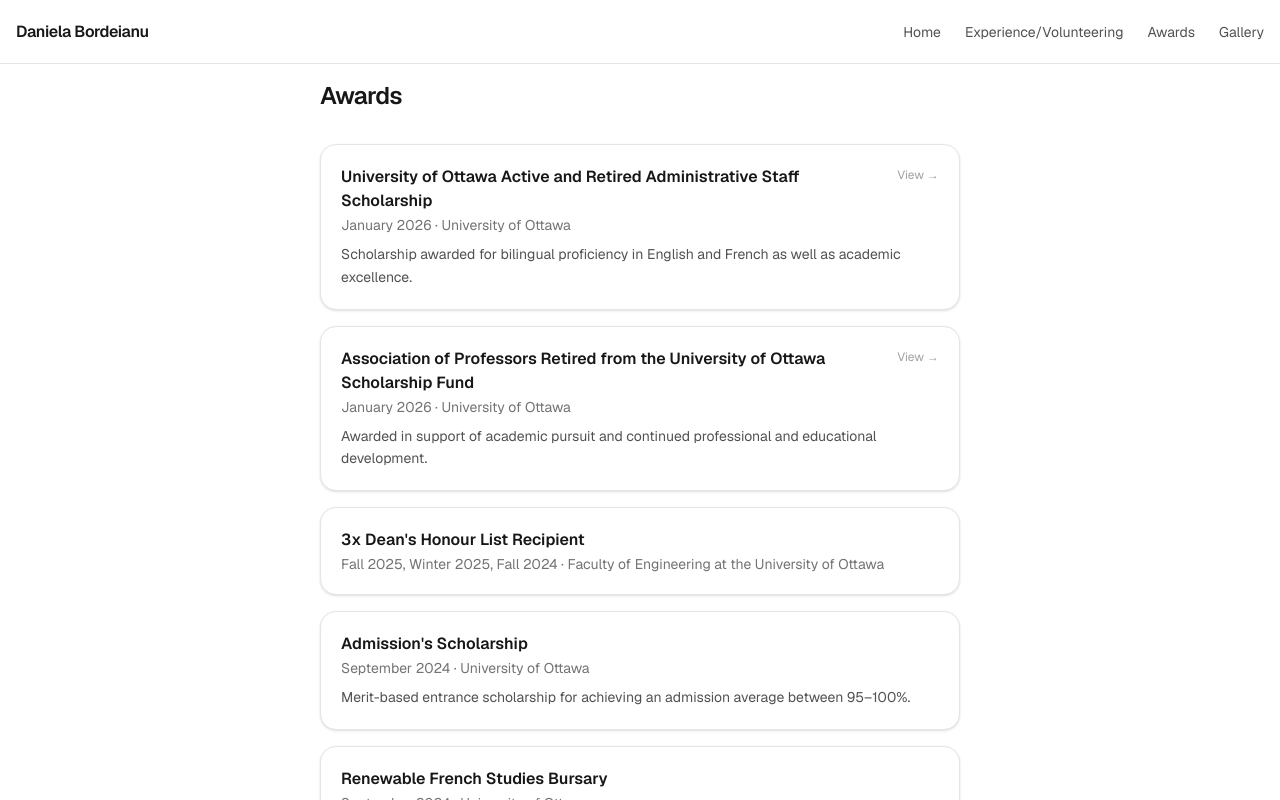
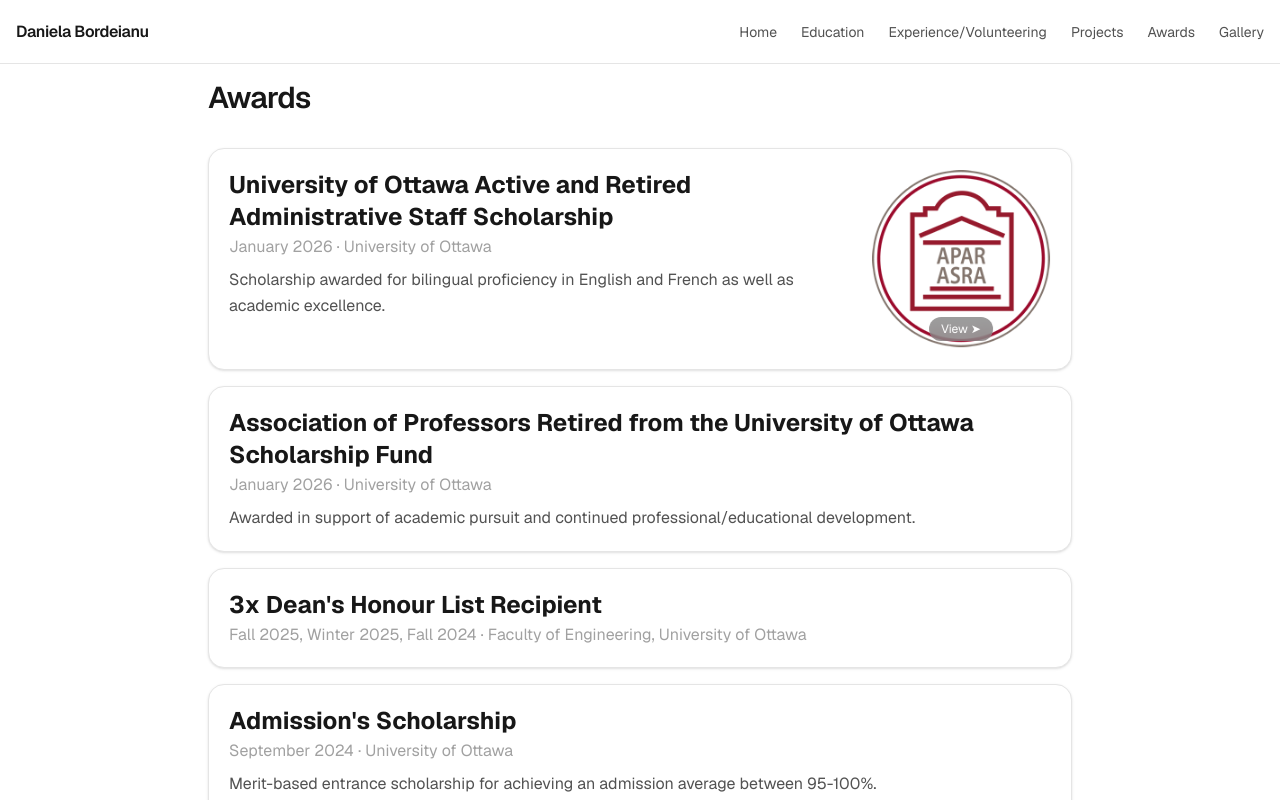
Before and after one commit to DBordeianu1/personal-site, a Next.js app: page /awards in a window 1280 px wide. Shown: the top 800 px of the page. Built offline with nearby package versions, Linux system fonts and the light colour scheme.

Commit message:
feat: complete award page + add changes to gallery

```diff
--- a/app/awards/page.tsx
+++ b/app/awards/page.tsx
@@ -1,50 +1,19 @@
 import type { Metadata } from "next";
 
+import { AwardsList } from "@/components/AwardsList";
+import { ScrollToTop } from "@/components/ScrollToTop";
 import { awards } from "@/data/awards";
 
 export const metadata: Metadata = { title: "Awards" };
 
 export default function AwardsPage() {
   return (
-    <main className="mx-auto max-w-2xl px-4 pb-16 pt-[80px]">
-      <h1 className="mb-8 text-2xl font-semibold tracking-tight text-neutral-900">
+    <main className="mx-auto max-w-4xl px-4 pb-16 pt-[80px]">
+      <h1 className="mb-8 text-3xl font-semibold tracking-tight text-neutral-900">
         Awards
       </h1>
-
-      <ol className="space-y-4">
-        {awards.map((award, i) => (
-          <li
-            key={i}
-            className="rounded-2xl border border-neutral-200 bg-white p-5 shadow-sm"
-          >
-            <div className="flex items-start justify-between gap-4">
-              <div className="min-w-0">
-                <h2 className="font-semibold text-neutral-900">{award.name}</h2>
-                <p className="mt-0.5 text-sm text-neutral-500">
-                  {award.date} · {award.givenBy}
-                </p>
-              </div>
-
-              {award.url && (
-                <a
-                  href={award.url}
-                  target="_blank"
-                  rel="noopener noreferrer"
-                  className="mt-0.5 shrink-0 text-xs text-neutral-400 transition-colors hover:text-neutral-800"
-                >
-                  View →
-                </a>
-              )}
-            </div>
-
-            {award.description && (
-              <p className="mt-2 text-sm leading-relaxed text-neutral-600">
-                {award.description}
-              </p>
-            )}
-          </li>
-        ))}
-      </ol>
+      <AwardsList awards={awards} />
+      <ScrollToTop />
     </main>
   );
 }
--- a/app/gallery/page.tsx
+++ b/app/gallery/page.tsx
@@ -1,10 +1,21 @@
+import type { Metadata } from "next";
 import { Gallery } from "@/components/Gallery";
+import { ScrollToTop } from "@/components/ScrollToTop";
 import { photos } from "@/data/photos";
+
+export const metadata: Metadata = { title: "Gallery" };
 
 export default function GalleryPage() {
   return (
     <main className="relative px-4 pb-4 pt-[80px]">
+      <h1 className="mb-2 text-3xl font-semibold tracking-tight text-neutral-900">
+        Gallery
+      </h1>
+      <p className="mb-8 text-base font-normal text-neutral-500">
+        Original content featuring photography captured by a Nikon D5300 digital camera
+      </p>
       <Gallery photos={photos} />
+      <ScrollToTop />
     </main>
   );
 }
--- a/app/globals.css
+++ b/app/globals.css
@@ -13,9 +13,6 @@
   --gallery-gutter: 8px;
 }
 
-html {
-  scroll-behavior: smooth;
-}
 
 @media (prefers-color-scheme: dark) {
   :root {
--- a/app/layout.tsx
+++ b/app/layout.tsx
@@ -37,6 +37,7 @@
   return (
     <html
       lang="en"
+      data-scroll-behavior="smooth"
       className={`${geistSans.variable} ${geistMono.variable} h-full antialiased`}
     >
       <body className="min-h-full flex flex-col">
--- /dev/null
+++ b/components/AwardsList/index.tsx
@@ -0,0 +1,112 @@
+"use client";
+
+import { useEffect, useRef } from "react";
+import Image from "next/image";
+
+import type { Award } from "@/data/awards";
+
+type Props = { awards: Award[] };
+
+const REVEAL_STYLE = {
+  opacity: 0,
+  transform: "translateY(24px)",
+  transition: "none",
+} as const;
+
+export function AwardsList({ awards }: Props) {
+  const listRef = useRef<HTMLOListElement>(null);
+
+  useEffect(() => {
+    const list = listRef.current;
+    if (!list) return;
+
+    const items = Array.from(list.querySelectorAll("li"));
+
+    const observer = new IntersectionObserver(
+      (entries) => {
+        entries.forEach((entry) => {
+          const el = entry.target as HTMLElement;
+          if (entry.isIntersecting) {
+            el.style.transition = "opacity 0.55s ease-out, transform 0.55s ease-out";
+            el.style.opacity = "1";
+            el.style.transform = "translateY(0)";
+            // Clear all inline styles after the reveal so CSS classes
+            // (hover transition, etc.) take full control with no specificity conflict.
+            setTimeout(() => {
+              if (el.style.opacity === "1") {
+                el.style.transition = "";
+                el.style.transform = "";
+                el.style.opacity = "";
+              }
+            }, 600);
+          } else {
+            el.style.transition = "none";
+            el.style.opacity = "0";
+            const exitedTop = entry.boundingClientRect.top < 0;
+            el.style.transform = exitedTop ? "translateY(-24px)" : "translateY(24px)";
+          }
+        });
+      },
+      { threshold: 0.08 }
+    );
+
+    items.forEach((item) => observer.observe(item));
+    return () => observer.disconnect();
+  }, []);
+
+  return (
+    <ol ref={listRef} className="space-y-4">
+      {awards.map((award, i) => (
+        <li
+          key={i}
+          style={REVEAL_STYLE}
+          className="rounded-2xl border border-neutral-200 bg-white p-5 shadow-sm transition duration-200 ease-out hover:-translate-y-1 hover:shadow-md"
+        >
+          <div className={`flex items-stretch gap-6 ${award.thumbnailSrc ? "min-h-[180px]" : ""}`}>
+            <div className="min-w-0 flex-1">
+              <h2 className="text-2xl font-bold text-neutral-900">{award.name}</h2>
+              <p className="mt-0.5 text-base text-neutral-400">
+                {award.date} · {award.givenBy}
+              </p>
+              {award.description && (
+                <p className="mt-2 text-base leading-relaxed text-neutral-600">
+                  {award.description}
+                </p>
+              )}
+            </div>
+
+            {award.url && (
+              <a
+                href={award.url}
+                target="_blank"
+                rel="noopener noreferrer"
+                className={
+                  award.thumbnailSrc
+                    ? "relative w-[180px] shrink-0 overflow-hidden rounded-xl"
+                    : "shrink-0 text-sm text-neutral-400 transition-colors hover:text-neutral-800"
+                }
+              >
+                {award.thumbnailSrc ? (
+                  <>
+                    <Image
+                      src={award.thumbnailSrc}
+                      fill
+                      alt={`${award.name} certificate`}
+                      className="object-cover"
+                      sizes="180px"
+                    />
+                    <span className="absolute bottom-2 left-1/2 -translate-x-1/2 whitespace-nowrap rounded-full bg-neutral-500/70 px-3 py-1 text-xs text-white backdrop-blur-sm">
+                      View ➤
+                    </span>
+                  </>
+                ) : (
+                  "View ➤"
+                )}
+              </a>
+            )}
+          </div>
+        </li>
+      ))}
+    </ol>
+  );
+}
--- a/components/Gallery/index.tsx
+++ b/components/Gallery/index.tsx
@@ -20,6 +20,7 @@
   const containerRef = useRef<HTMLDivElement>(null);
   const [containerWidth, setContainerWidth] = useState(0);
   const prevWidthRef = useRef(0);
+  const [lightboxPhoto, setLightboxPhoto] = useState<Photo | null>(null);
 
   // Measure container width and recompute layout on resize
   useEffect(() => {
@@ -60,8 +61,6 @@
           } else {
             el.style.transition = "none";
             el.style.opacity = "0";
-            // Reset offset based on which edge the tile exited from so the
-            // re-entrance animation always matches the scroll direction.
             const exitedTop = entry.boundingClientRect.top < 0;
             el.style.transform = exitedTop ? "translateY(-24px)" : "translateY(24px)";
           }
@@ -74,7 +73,35 @@
     return () => observer.disconnect();
   }, [rects]);
 
+  // Close lightbox on Escape
+  useEffect(() => {
+    if (!lightboxPhoto) return;
+    const onKey = (e: KeyboardEvent) => {
+      if (e.key === "Escape") setLightboxPhoto(null);
+    };
+    window.addEventListener("keydown", onKey);
+    return () => window.removeEventListener("keydown", onKey);
+  }, [lightboxPhoto]);
+
+  // Lock background scroll while lightbox is open, compensating for scrollbar
+  // width so the page doesn't shift when the scrollbar disappears.
+  useEffect(() => {
+    if (lightboxPhoto) {
+      const scrollbarWidth = window.innerWidth - document.documentElement.clientWidth;
+      document.body.style.overflow = "hidden";
+      document.body.style.paddingRight = `${scrollbarWidth}px`;
+    } else {
+      document.body.style.overflow = "";
+      document.body.style.paddingRight = "";
+    }
+    return () => {
+      document.body.style.overflow = "";
+      document.body.style.paddingRight = "";
+    };
+  }, [lightboxPhoto]);
+
   return (
+    <>
       <div
         ref={containerRef}
         className="relative w-full"
@@ -85,7 +112,7 @@
           return (
             <figure
               key={photo.id}
-            className="group absolute m-0 overflow-hidden rounded-2xl"
+              className="group absolute m-0 cursor-pointer overflow-hidden rounded-2xl"
               style={{
                 left: rect.x,
                 top: rect.y,
@@ -93,6 +120,8 @@
                 height: rect.h,
                 ...REVEAL_STYLE,
               }}
+              onClick={() => setLightboxPhoto(photo)}
+              onContextMenu={(e) => e.preventDefault()}
             >
               <Image
                 src={photo.src}
@@ -100,6 +129,7 @@
                 fill
                 sizes={`${Math.round(rect.w)}px`}
                 className="object-cover"
+                draggable={false}
                 preload={i < 4}
               />
               <figcaption className="pointer-events-none absolute inset-0 flex items-center justify-center bg-black/40 px-4 opacity-0 transition-opacity duration-200 group-hover:opacity-100">
@@ -111,5 +141,33 @@
           );
         })}
       </div>
+
+      {lightboxPhoto && (
+        <div
+          className="fixed inset-0 z-50 flex cursor-pointer flex-col items-center justify-center gap-3 bg-black/92"
+          onClick={() => setLightboxPhoto(null)}
+        >
+          <button
+            aria-label="Close"
+            className="absolute right-5 top-5 cursor-pointer text-2xl text-white/50 transition-colors hover:text-white"
+            onClick={() => setLightboxPhoto(null)}
+          >
+            ✕
+          </button>
+
+          {/* eslint-disable-next-line @next/next/no-img-element */}
+          <img
+            src={lightboxPhoto.src}
+            alt={lightboxPhoto.alt}
+            className="max-h-[90vh] max-w-[90vw] cursor-pointer rounded-2xl object-contain"
+            onClick={() => setLightboxPhoto(null)}
+            onContextMenu={(e) => e.preventDefault()}
+            draggable={false}
+          />
+
+          <p className="text-sm text-white/50">{lightboxPhoto.alt}</p>
+        </div>
+      )}
+    </>
   );
 }
--- a/components/NavBar/index.tsx
+++ b/components/NavBar/index.tsx
@@ -2,7 +2,9 @@
 
 const links = [
   { label: "Home",                    href: "/" },
+  { label: "Education",               href: "/education" },
   { label: "Experience/Volunteering", href: "/experience" },
+  { label: "Projects",                href: "/projects" },
   { label: "Awards",                  href: "/awards" },
   { label: "Gallery",                 href: "/gallery" },
 ];
--- /dev/null
+++ b/components/ScrollToTop/index.tsx
@@ -0,0 +1,25 @@
+"use client";
+
+import { useEffect, useState } from "react";
+
+export function ScrollToTop() {
+  const [visible, setVisible] = useState(false);
+
+  useEffect(() => {
+    const onScroll = () => setVisible(window.scrollY > 400);
+    window.addEventListener("scroll", onScroll, { passive: true });
+    return () => window.removeEventListener("scroll", onScroll);
+  }, []);
+
+  return (
+    <button
+      aria-label="Scroll to top"
+      onClick={() => window.scrollTo({ top: 0, behavior: "smooth" })}
+      className={`fixed bottom-6 right-6 z-40 flex h-11 w-11 cursor-pointer items-center justify-center rounded-full bg-white shadow-md border border-neutral-200 text-neutral-500 transition-all duration-300 hover:text-neutral-900 hover:shadow-lg ${
+        visible ? "opacity-100 translate-y-0" : "opacity-0 translate-y-4 pointer-events-none"
+      }`}
+    >
+      ↑
+    </button>
+  );
+}
--- a/data/awards.ts
+++ b/data/awards.ts
@@ -4,6 +4,7 @@
   givenBy: string;
   description?: string;
   url?: string;
+  thumbnailSrc?: string; // place images in public/awards/ e.g. /awards/apar.jpg
 };
 
 export const awards: Award[] = [
@@ -14,32 +15,33 @@
     description:
       "Scholarship awarded for bilingual proficiency in English and French as well as academic excellence.",
     url: "https://apar-asra.ca/our-scholarships/recipients",
+    thumbnailSrc: "/awards/apar-asra.png",
   },
   {
     name: "Association of Professors Retired from the University of Ottawa Scholarship Fund",
     date: "January 2026",
     givenBy: "University of Ottawa",
     description:
-      "Awarded in support of academic pursuit and continued professional and educational development.",
-    url: "https://apruo.ca/scholarships/scholarship-recipients",
+      "Awarded in support of academic pursuit and continued professional/educational development.",
   },
   {
     name: "3x Dean's Honour List Recipient",
     date: "Fall 2025, Winter 2025, Fall 2024",
-    givenBy: "Faculty of Engineering at the University of Ottawa",
+    givenBy: "Faculty of Engineering, University of Ottawa",
   },
   {
     name: "Admission's Scholarship",
     date: "September 2024",
     givenBy: "University of Ottawa",
     description:
-      "Merit-based entrance scholarship for achieving an admission average between 95–100%.",
+      "Merit-based entrance scholarship for achieving an admission average between 95-100%.",
   },
   {
     name: "Renewable French Studies Bursary",
     date: "September 2024",
     givenBy: "University of Ottawa",
-    description: "Renewable bursary awarded for continued academic rigour and commitment to bilingualism.",
+    description:
+      "Renewable bursary awarded for continued academic rigour and commitment to bilingualism.",
   },
   {
     name: "4x Honours Award",
@@ -52,14 +54,16 @@
     name: "Published by Le Droit journal",
     date: "December 2023",
     givenBy: "Le Droit",
-    description: `Published author in "Le Droit journal" for the philosophical essay "La notion de temps", exploring the impact of social comparison on personal potential. Awarded through the "La Plume Étudiante de l'Outaouais" competition.`,
+    description: `Published author in "Le Droit" journal for the philosophical essay "La notion de temps", exploring the impact of social comparison on personal potential. Awarded through the "La Plume Étudiante de l'Outaouais" competition.`,
     url: "https://www.ledroit.com/la-vitrine/la-plume-etudiante-de-loutaouais/2023/12/20/la-notion-de-temps-D23PH4GV3BES3L4JUFKOFGXEHI/",
+    thumbnailSrc: "/awards/empire-state-building.jpg",
   },
   {
     name: "Math Level J Completion Award",
     date: "November 2023",
-    description: "Awarded for the successful completion of Kumon Math Level J, demonstrating advanced proficiency in algebra and complex mathematical concepts.",
     givenBy: "Kumon Canada",
+    description:
+      "Awarded for the successful completion of Kumon Math Level J, demonstrating advanced proficiency in algebra and complex mathematical concepts.",
   },
   {
     name: "2x Excellence Award",
@@ -72,7 +76,8 @@
     name: "Third Place in the 2022 Quebec Online Team Regional Contest",
     date: "April 2022",
     givenBy: "Poetry In Voice",
-    description:"Secured third place in a provincial team-based competition, demonstrating collaborative excellence and high-level proficiency in expressive communication.",
+    description:
+      "Secured third place in a provincial team-based competition, demonstrating collaborative excellence and high-level proficiency in expressive communication.",
     url: "https://poetryinvoice.ca/recite/team-regionals/2022",
   },
 ];
```
Also changed, not shown: public/awards/apar-asra.png (added), public/awards/empire-state-building.jpg (added). Lines whose indentation alone changed are shown as unchanged.
